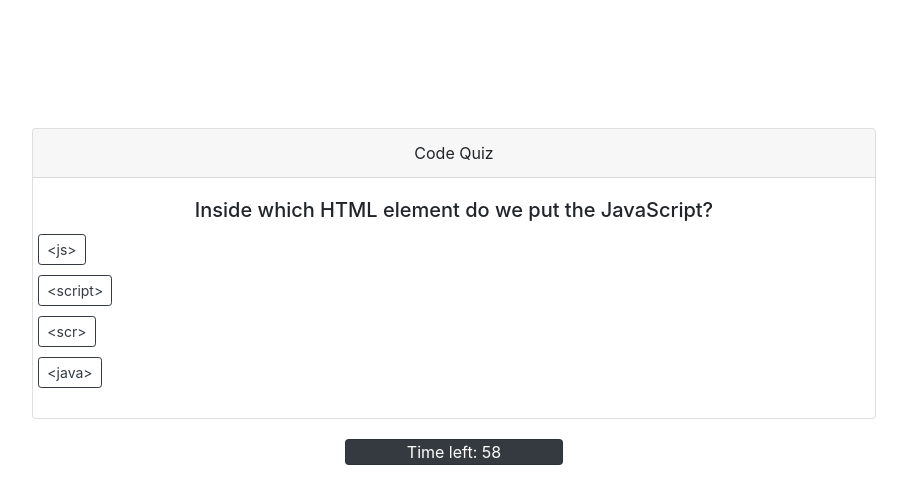
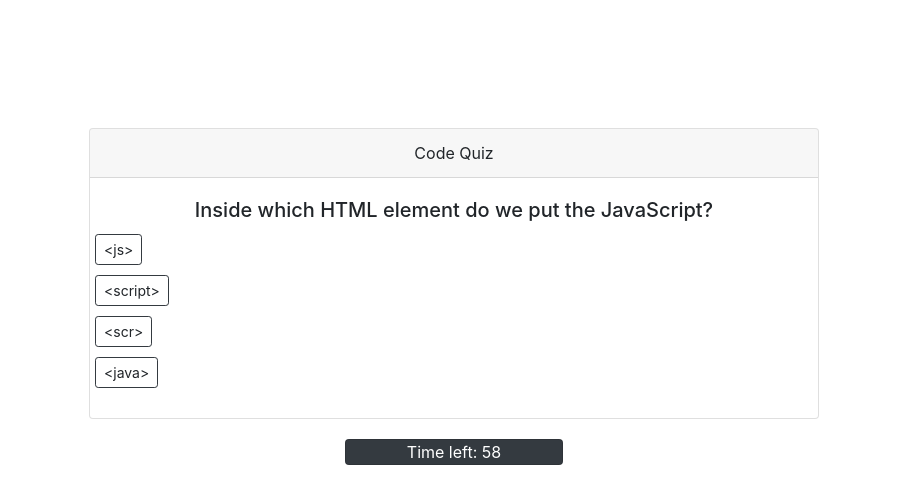
Before and after one commit to wilsonbirch/Code_Quiz, a plain HTML site: page index.html in a window 1280 px wide. Both pictures are taken after a click on the link "Start quiz". Shown: the whole page, without its empty margins (186-1093 px from the left). Drawn offline with nearby package versions, Linux system fonts and the light colour scheme.

Commit message:
got DOM updating working, pushing for input from Laith with what I have so far

```diff
--- a/index.html
+++ b/index.html
@@ -11,6 +11,7 @@
 </head>
 <body>
 
+    <div class = "container">
         <div class ="row">
 
             <div class = "col-sm-2" ></div>
@@ -34,6 +35,7 @@
             </div>
             <div class = "col-sm-2" ></div>
         </div>
+    </div>
 
 
 
--- a/script.js
+++ b/script.js
@@ -2,6 +2,7 @@
 var startQuizEl = document.querySelector("#startQuiz");
 var counter = 60;
 var body = document.body;
+
 
 const myQuestions = ["Inside which HTML element do we put the JavaScript?", "How is a function in Javascript created?","Javascript is primarily used for?" ]
 const answers = new Array( );
@@ -38,8 +39,8 @@ function runQuiz(event){
                 return;
             }else{
                 $('#time').text(counter);
-              console.log("Timer --> " + counter);
-              counter.addEventListener("change", bodyTimer.textContent = ("Time left: "+counter))
+              //console.log("Timer --> " + counter);
+              counter.addEventListener("change", bodyTimer.textContent = ("Time left: "+counter));
             }
         }, 1000);
 
@@ -60,7 +61,7 @@ function runQuiz(event){
             cardBody.removeChild(cardText);
             cardBody.removeChild(startQuizEl);
 
-            console.log(myQuestions[i])
+            //console.log(myQuestions[i]);
             cardTitle.textContent = (myQuestions[i]);
 
             var answerContainer = document.createElement("container");
@@ -68,61 +69,55 @@ function runQuiz(event){
             answerContainer.setAttribute("class", "text-center");
 
             var answerRow1 = document.createElement("div");
-            var answer1 = document.createElement("div");
+            var answer1 = document.createElement("a");
             answerRow1.setAttribute ("class", "row");
             answerRow1.setAttribute ("style", "margin-top: 10px; margin-bottom: 10px");
             answerContainer.appendChild(answerRow1);
             answerRow1.appendChild(answer1);
 
             var answerRow2 = document.createElement("div");
-            var answer2 = document.createElement("div");
+            var answer2 = document.createElement("a");
             answerRow2.setAttribute ("class", "row");
             answerRow2.setAttribute ("style", "margin-top: 10px; margin-bottom: 10px");
             answerContainer.appendChild(answerRow2);
             answerRow2.appendChild(answer2);
 
             var answerRow3 = document.createElement("div");
-            var answer3 = document.createElement("div");
+            var answer3 = document.createElement("a");
             answerRow3.setAttribute ("class", "row");
             answerRow3.setAttribute ("style", "margin-top: 10px; margin-bottom: 10px");
             answerContainer.appendChild(answerRow3);
             answerRow3.appendChild(answer3);
 
             var answerRow4 = document.createElement("div");
-            var answer4 = document.createElement("div");
+            var answer4 = document.createElement("a");
             answerRow4.setAttribute ("class", "row");
             answerRow4.setAttribute ("style", "margin-top: 10px; margin-bottom: 10px");
             answerContainer.appendChild(answerRow4);
             answerRow4.appendChild(answer4);
 
 
+            answer1.setAttribute("id", "btn1");
+            answer2.setAttribute("id", "btn2");
+            answer3.setAttribute("id", "btn3");
+            answer4.setAttribute("id", "btn4");
             answer1.setAttribute("type", "button");
             answer2.setAttribute("type", "button");
             answer3.setAttribute("type", "button");
             answer4.setAttribute("type", "button");
-            answer1.setAttribute("class", "btn btn-outline-dark btn-sm ");
-            answer2.setAttribute("class", "btn btn-outline-dark btn-sm ");
-            answer3.setAttribute("class", "btn btn-outline-dark btn-sm ");
-            answer4.setAttribute("class", "btn btn-outline-dark btn-sm ");
+            answer1.setAttribute("class", "btn btn-outline-dark btn-sm btn1");
+            answer2.setAttribute("class", "btn btn-outline-dark btn-sm btn2");
+            answer3.setAttribute("class", "btn btn-outline-dark btn-sm btn3");
+            answer4.setAttribute("class", "btn btn-outline-dark btn-sm btn4");
             answer1.textContent = answers[i][0];
             answer2.textContent = answers[i][1];
             answer3.textContent = answers[i][2];
             answer4.textContent = answers[i][3];
 
 
-            //answer1 =
-
-
-
-
-
         }
 
-
-
     }
-
-
 
 }
 
```
Lines whose indentation alone changed are shown as unchanged.
